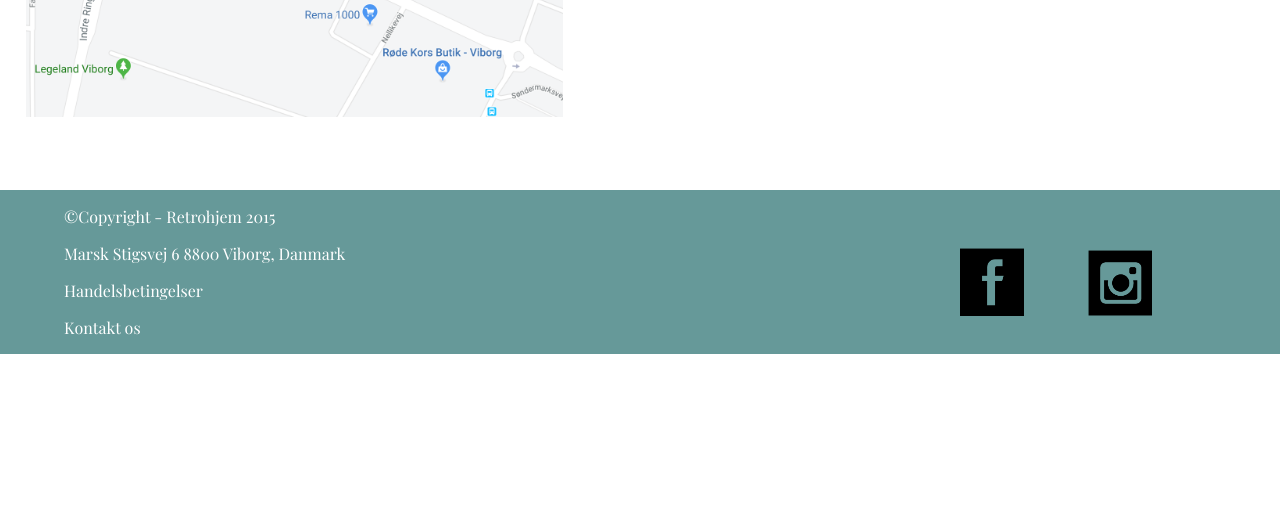
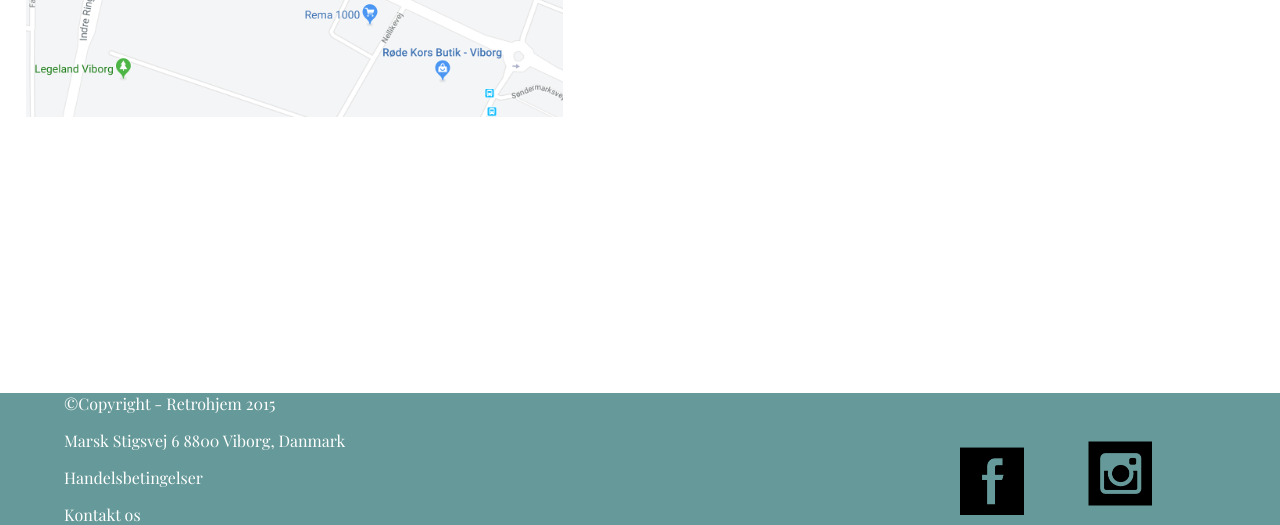
Before and after one commit to madspedersen-webdesign/eksamen, a plain HTML site: page kontakt.html in a window 1280 px wide. Shown: the part 702-1227 px from the top of the page. Before the commit the page ends 1079 px from the top, so only its background shows below. Drawn offline with nearby package versions, Linux system fonts and the light colour scheme; a web font is replaced by a local one.

Commit message:
Add files via upload

```diff
--- a/css/asger.css
+++ b/css/asger.css
@@ -217,7 +217,7 @@ Link: https://codepen.io/designcouch/pen/Atyop*/
 
 /*FOOTER - START*/
 .footer {
-    position: absolute;
+    position: relative;
     left: 0;
     bottom: 0;
     width: 100%;
@@ -233,7 +233,7 @@ Link: https://codepen.io/designcouch/pen/Atyop*/
 /*https://www.w3schools.com/howto/howto_css_fixed_footer.asp*/
 
 .ig {
-    position: absolute;
+    position: relative;
     bottom: 0;
     width: 8%;
     padding-left: 80%;
@@ -245,7 +245,7 @@ Link: https://codepen.io/designcouch/pen/Atyop*/
 }
 
 .fb {
-    position: absolute;
+    position: relative;
     bottom: 0;
     width: 8%;
     padding-left: 70%;
@@ -509,7 +509,7 @@ wrapper > img {
     /*FOOTER*/
 
     .footer {
-        position: absolute;
+        position: relative;
         left: 0;
         bottom: 0;
         width: 100%;
@@ -522,25 +522,25 @@ wrapper > img {
     /*https://www.w3schools.com/howto/howto_css_fixed_footer.asp*/
 
     .ig {
-        position: absolute;
+        position: relative;
         bottom: 0;
         width: 5%;
         padding-left: 80%;
         margin: 5%;
         display: inline-block;
-        margin-bottom: -17%;
+        margin-bottom: -16%;
 
 
     }
 
     .fb {
-        position: absolute;
+        position: relative;
         bottom: 0;
         width: 5%;
         padding-left: 70%;
         margin: 5%;
         display: inline-block;
-        margin-bottom: -17%;
+        margin-bottom: -15%;
     }
 
     /*KONTAKT OS SIDE*/
```
Also changed, not shown: dbo.html (+2 -0 lines), index.html (+1 -1 lines).
